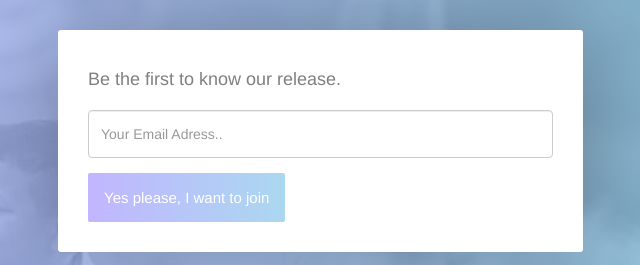
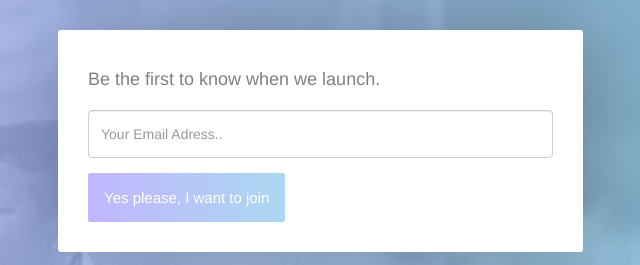
Before and after one commit to coveruz/coveruz.github.io, a plain HTML site: page index.html in a window 1280 px wide. Shown: the part 178-443 px from the top of the page, 597-1237 px from the left. Drawn offline with Linux system fonts and the light colour scheme.

Commit message:
Update index.html

```diff
--- a/index.html
+++ b/index.html
@@ -54,7 +54,7 @@
 				<div class="col-md-6">
 					<div class="email-box col-md-12">
 						<div class="email-header" style="margin-bottom: 20px">
-							<h4> Be the first to know our release.</h4>
+							<h4> Be the first to know when we launch.</h4>
 						</div>
 						<form>
 							<input class="form-control" name="" placeholder="Your Email Adress..">
```
